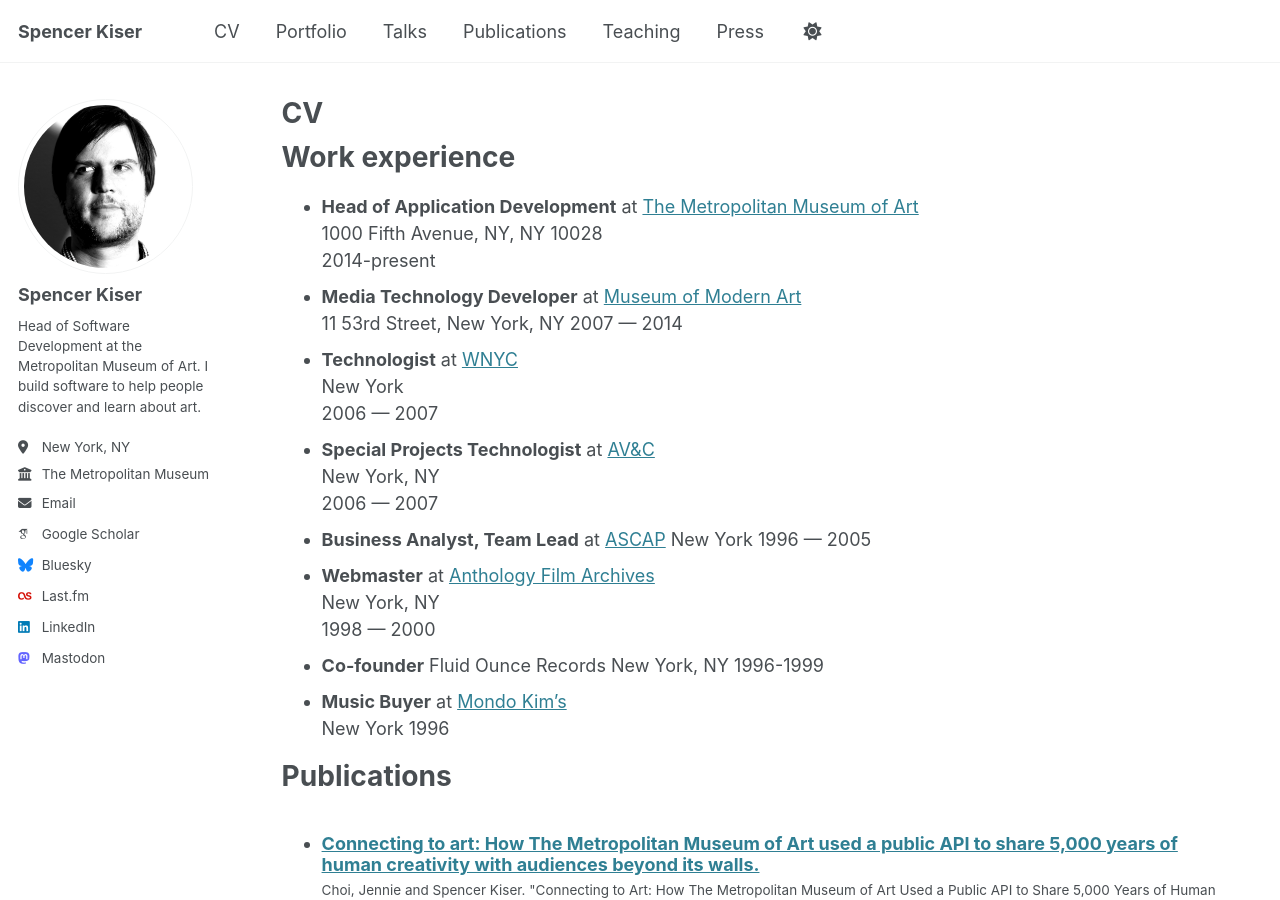
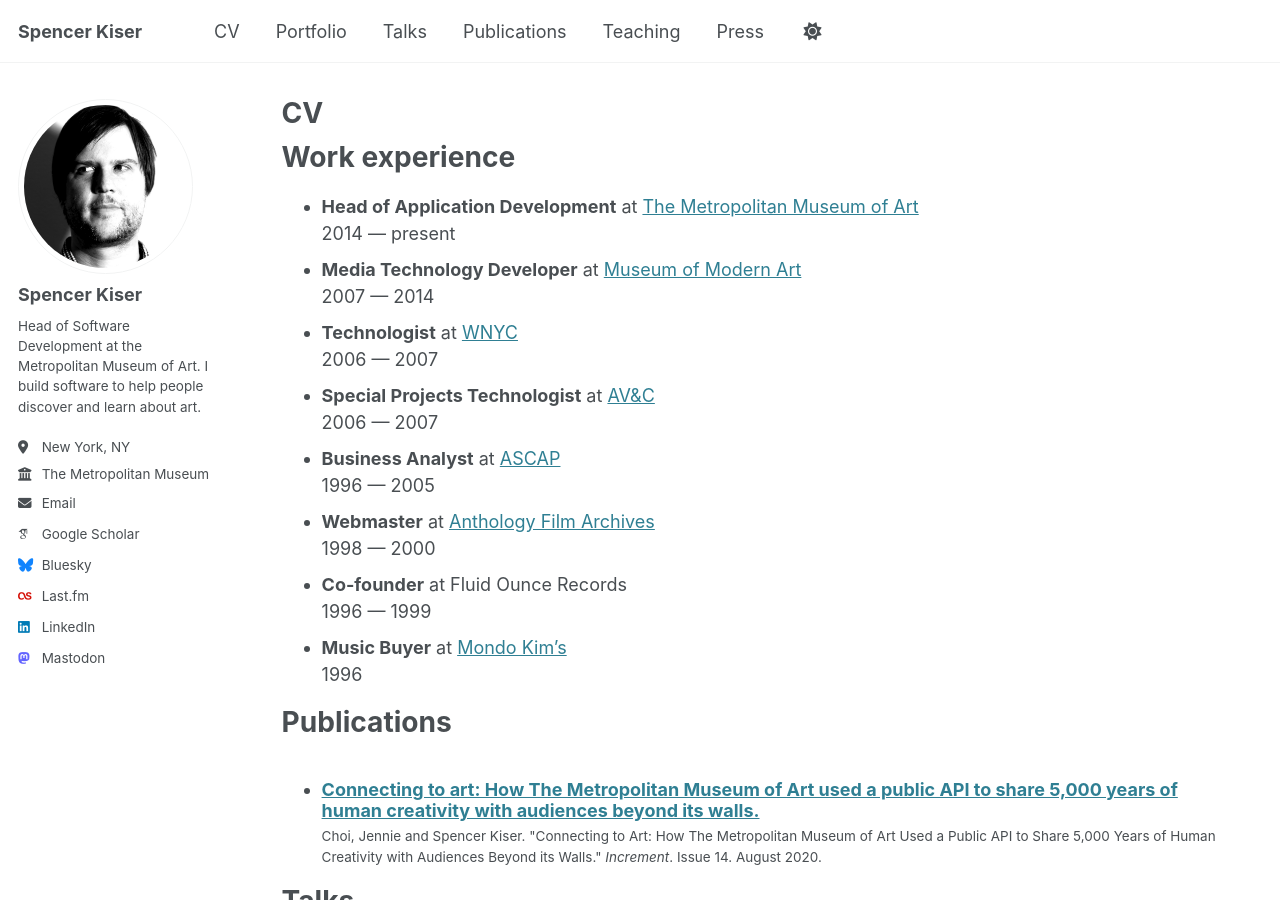
Before and after one commit to spencerk/spencerk.github.io, a Jekyll site: the page built from _pages/cv.md, in a window 1280 px wide and 900 px high. Built offline with Jekyll 4.4.1, drawn with Linux system fonts in a browser that asks for light colours; some web fonts are replaced; some of the changed text lies outside the part shown.

Commit message:
cv edits

```diff
--- a/_pages/cv.md
+++ b/_pages/cv.md
@@ -12,28 +12,20 @@
 Work experience
 ===
 * **Head of Application Development** at [The Metropolitan Museum of Art](https://www.metmuseum.org/)
-  1000 Fifth Avenue, NY, NY 10028
-  2014-present
+  2014 — present
 * **Media Technology Developer** at [Museum of Modern Art](https://www.moma.org/)
-  11 53rd Street, New York, NY
   2007 — 2014
 * **Technologist** at [WNYC](https://www.wnyc.org/)
-  New York
   2006 — 2007
 * **Special Projects Technologist** at [AV&C](https://www.av-controls.com/)
-  New York, NY
   2006 — 2007
-* **Business Analyst, Team Lead** at [ASCAP](https://www.ascap.com/)
-  New York
+* **Business Analyst** at [ASCAP](https://www.ascap.com/)
   1996 — 2005
 * **Webmaster** at [Anthology Film Archives](https://www.anthologyfilmarchives.org/)
-  New York, NY
   1998 — 2000
-* **Co-founder** Fluid Ounce Records
-  New York, NY
-  1996-1999
+* **Co-founder** at Fluid Ounce Records
+  1996 — 1999
 * **Music Buyer** at [Mondo Kim's](https://en.wikipedia.org/wiki/Kim%27s_Video_and_Music)
-  New York
   1996
 
 Publications
```
Also changed, not shown: other parts of _pages/cv.md (+1 -1 lines).
